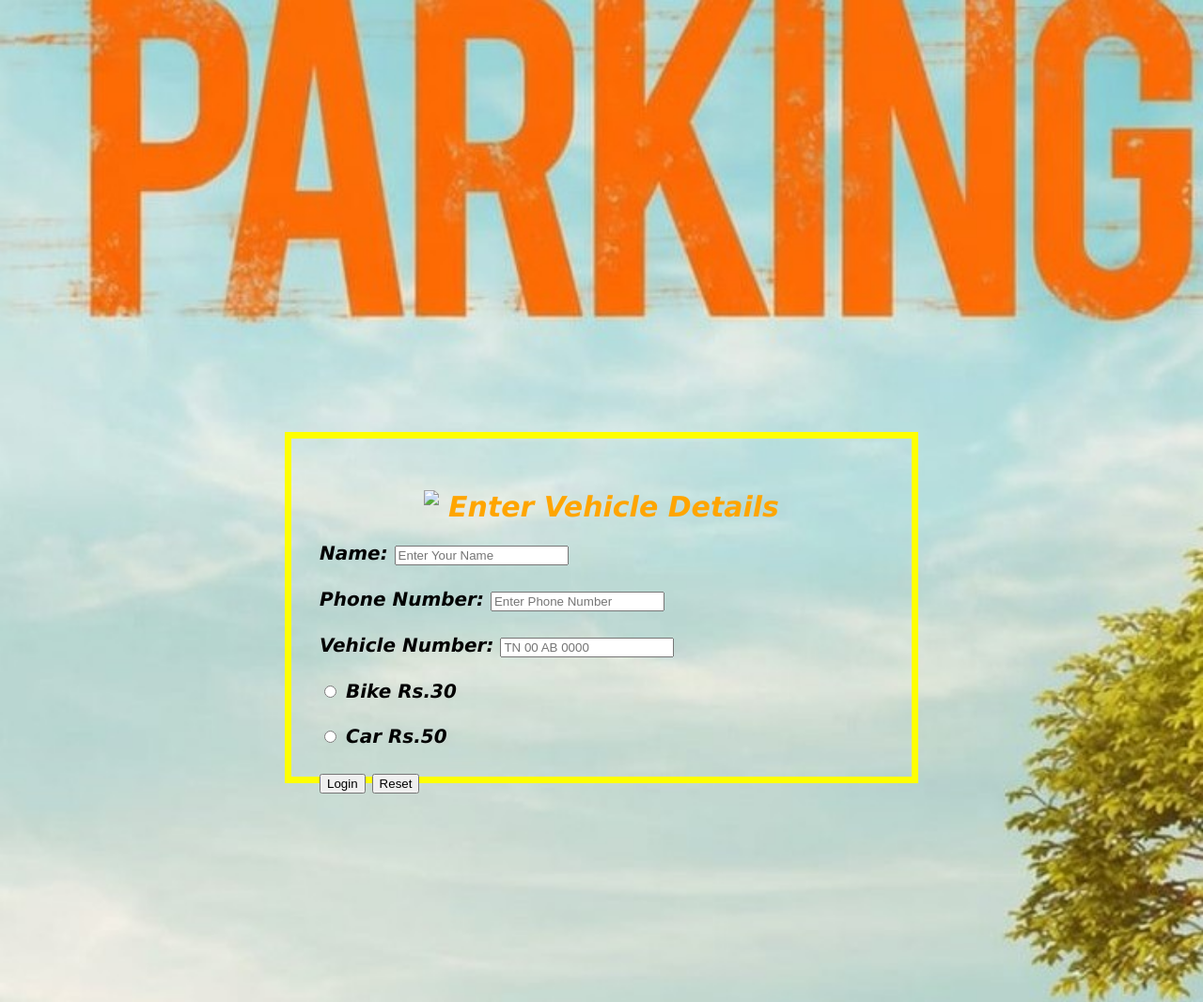
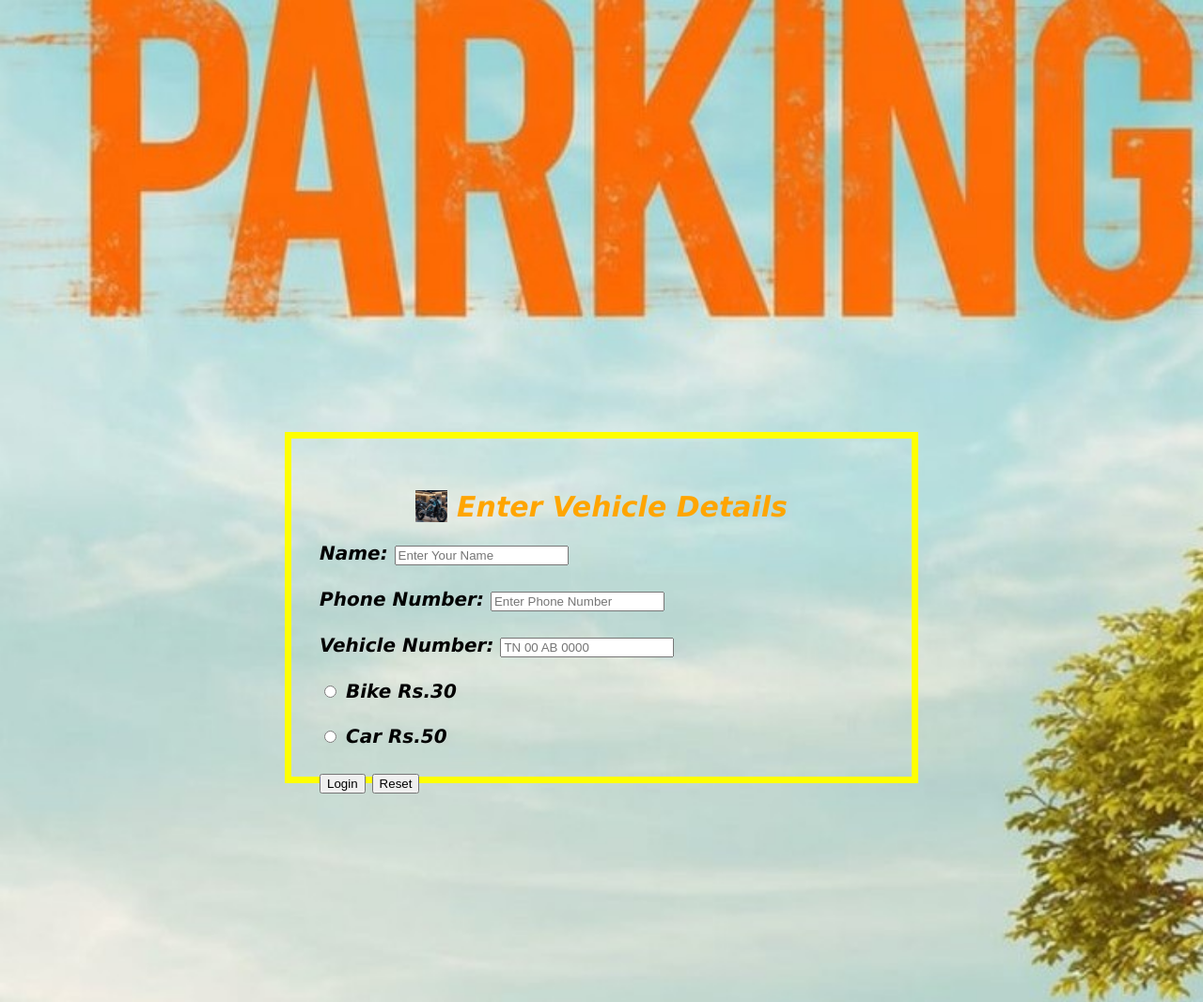
Before and after one commit to dharsanb77-a11y/Parking, a plain HTML site: page index.html in a window 1280 px wide. Shown: the top 1067 px of the page at 94% size. Drawn offline with Linux system fonts and the light colour scheme.

Commit message:
Update index.html

```diff
--- a/index.html
+++ b/index.html
@@ -7,7 +7,7 @@
     <body>
             <div class="form-container">
                     <h2>
-                            <img src="Vehicle.jpeg width="34" height="34">
+                            <img src="Vehicle.jpeg" height="34" width="34">
                             Enter Vehicle Details
                     </h2>
         <form action="thankyou.html">
```
